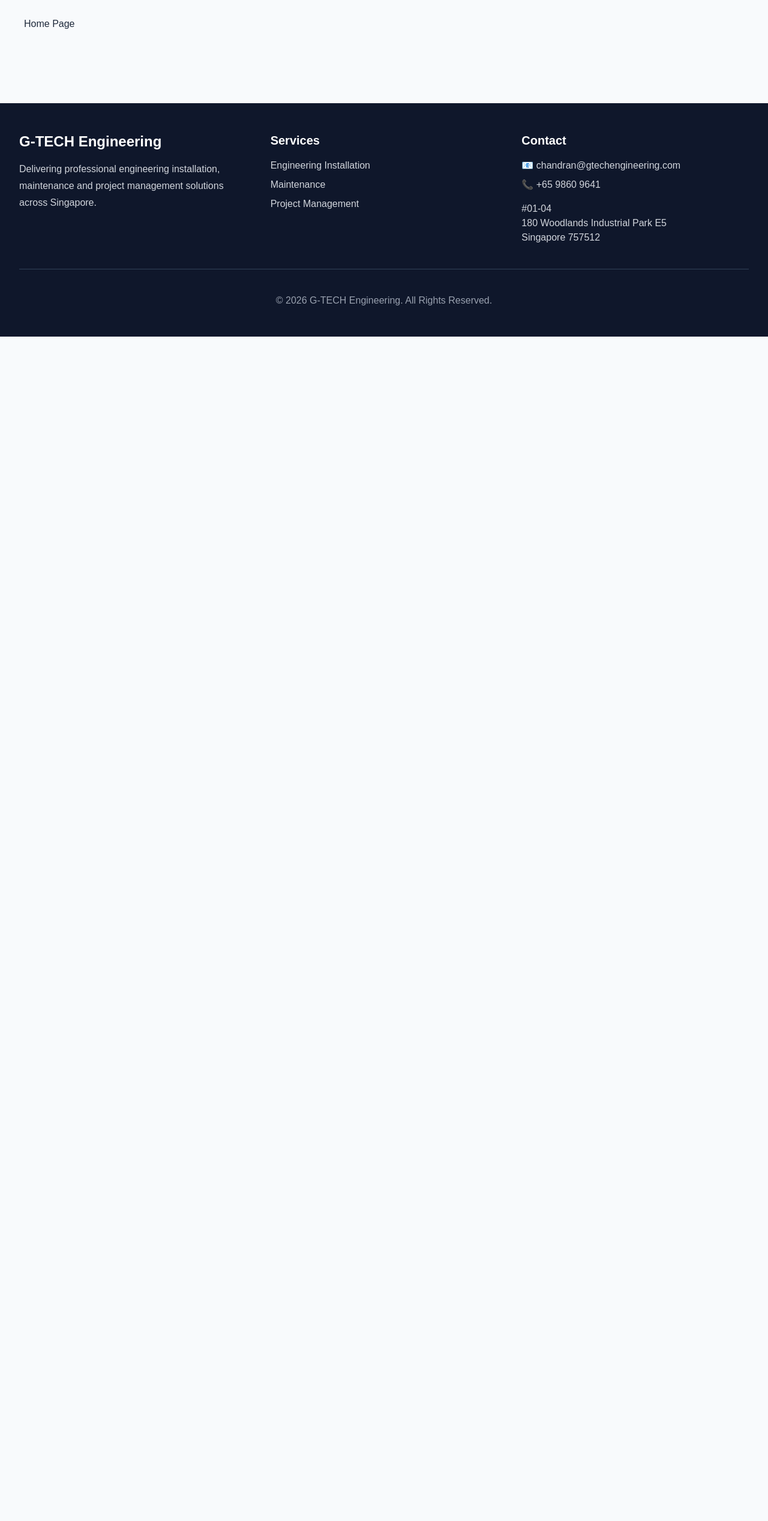
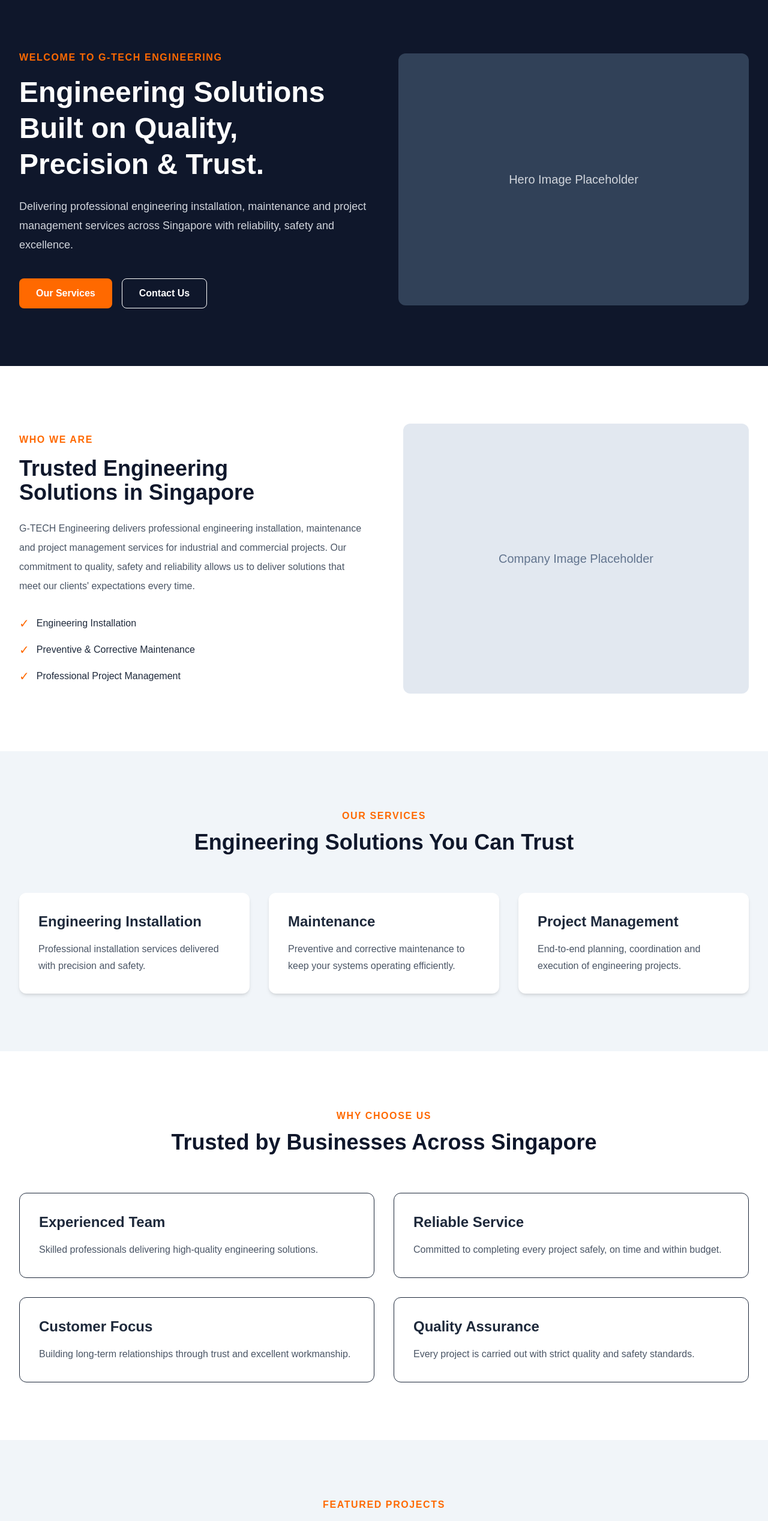
Before and after one commit to nikalyansarathchandran-sketch/GTECH, a React (Vite) app in the folder client/: page / in a window 1280 px wide. Shown: the part 100-2635 px from the top of the page at 60% size. Before the commit the page ends 800 px from the top, so only its background shows below. Built offline with nearby package versions, Linux system fonts and the light colour scheme.

Commit message:
Complete homepage layout

```diff
--- /dev/null
+++ b/client/src/components/home/AboutPreview.jsx
@@ -0,0 +1,64 @@
+function AboutPreview() {
+  return (
+    <section className="bg-white py-24">
+      <div className="max-w-7xl mx-auto px-8 grid md:grid-cols-2 gap-16 items-center">
+
+        {/* Left Side */}
+        <div>
+
+          <p className="text-orange-500 uppercase tracking-widest font-semibold mb-4">
+            Who We Are
+          </p>
+
+          <h2 className="text-4xl font-bold text-slate-900 mb-6">
+            Trusted Engineering
+            <br />
+            Solutions in Singapore
+          </h2>
+
+          <p className="text-gray-600 leading-8 mb-8">
+            G-TECH Engineering delivers professional engineering
+            installation, maintenance and project management
+            services for industrial and commercial projects.
+            Our commitment to quality, safety and reliability
+            allows us to deliver solutions that meet our clients'
+            expectations every time.
+          </p>
+
+          <div className="space-y-4">
+
+            <div className="flex items-center gap-3">
+              <span className="text-orange-500 text-xl">✓</span>
+              <p>Engineering Installation</p>
+            </div>
+
+            <div className="flex items-center gap-3">
+              <span className="text-orange-500 text-xl">✓</span>
+              <p>Preventive & Corrective Maintenance</p>
+            </div>
+
+            <div className="flex items-center gap-3">
+              <span className="text-orange-500 text-xl">✓</span>
+              <p>Professional Project Management</p>
+            </div>
+
+          </div>
+
+        </div>
+
+        {/* Right Side */}
+
+        <div className="flex justify-center">
+
+          <div className="w-full h-[450px] rounded-xl bg-slate-200 flex items-center justify-center text-slate-500 text-xl">
+            Company Image Placeholder
+          </div>
+
+        </div>
+
+      </div>
+    </section>
+  );
+}
+
+export default AboutPreview;
--- /dev/null
+++ b/client/src/components/home/CTA.jsx
@@ -0,0 +1,30 @@
+function CTA() {
+  return (
+    <section className="bg-slate-900 py-24 text-center text-white">
+      <div className="max-w-4xl mx-auto px-8">
+
+        <p className="uppercase tracking-widest text-orange-500 font-semibold mb-4">
+          Let's Work Together
+        </p>
+
+        <h2 className="text-5xl font-bold mb-6">
+          Ready to Start Your Next Engineering Project?
+        </h2>
+
+        <p className="text-gray-300 text-lg leading-8 mb-10">
+          Whether you require engineering installation,
+          maintenance or complete project management,
+          G-TECH Engineering is ready to deliver reliable
+          and professional solutions.
+        </p>
+
+        <button className="bg-orange-500 hover:bg-orange-600 transition px-8 py-4 rounded-lg text-lg font-semibold">
+          Contact Us Today
+        </button>
+
+      </div>
+    </section>
+  );
+}
+
+export default CTA;
--- /dev/null
+++ b/client/src/components/home/Hero.jsx
@@ -0,0 +1,49 @@
+function Hero() {
+  return (
+    <section className="bg-slate-900 text-white">
+      <div className="max-w-7xl mx-auto px-8 py-24 grid md:grid-cols-2 gap-12 items-center">
+
+        {/* Left Side */}
+        <div>
+          <p className="uppercase tracking-widest text-orange-500 font-semibold mb-4">
+            Welcome to G-TECH Engineering
+          </p>
+
+          <h1 className="text-5xl font-bold leading-tight mb-6">
+            Engineering Solutions
+            <br />
+            Built on Quality,
+            <br />
+            Precision & Trust.
+          </h1>
+
+          <p className="text-gray-300 text-lg leading-8 mb-10">
+            Delivering professional engineering installation,
+            maintenance and project management services across
+            Singapore with reliability, safety and excellence.
+          </p>
+
+          <div className="flex gap-4">
+            <button className="bg-orange-500 hover:bg-orange-600 transition px-7 py-3 rounded-lg font-semibold">
+              Our Services
+            </button>
+
+            <button className="border border-white hover:bg-white hover:text-slate-900 transition px-7 py-3 rounded-lg font-semibold">
+              Contact Us
+            </button>
+          </div>
+        </div>
+
+        {/* Right Side */}
+        <div className="flex justify-center">
+          <div className="w-full h-[420px] rounded-xl bg-slate-700 flex items-center justify-center text-gray-300 text-xl">
+            Hero Image Placeholder
+          </div>
+        </div>
+
+      </div>
+    </section>
+  );
+}
+
+export default Hero;
--- /dev/null
+++ b/client/src/components/home/ProjectsPreview.jsx
@@ -0,0 +1,72 @@
+function ProjectsPreview() {
+  const projects = [
+    {
+      title: "Industrial Installation",
+      description:
+        "Professional installation for industrial engineering systems.",
+    },
+    {
+      title: "Maintenance Services",
+      description:
+        "Scheduled maintenance ensuring operational reliability.",
+    },
+    {
+      title: "Engineering Project",
+      description:
+        "Complete project planning and execution from start to finish.",
+    },
+  ];
+
+  return (
+    <section className="bg-slate-100 py-24">
+      <div className="max-w-7xl mx-auto px-8">
+
+        <div className="text-center mb-16">
+
+          <p className="uppercase tracking-widest text-orange-500 font-semibold mb-3">
+            Featured Projects
+          </p>
+
+          <h2 className="text-4xl font-bold text-slate-900">
+            Delivering Results Through Experience
+          </h2>
+
+        </div>
+
+        <div className="grid md:grid-cols-3 gap-8">
+
+          {projects.map((project) => (
+
+            <div
+              key={project.title}
+              className="bg-white rounded-xl overflow-hidden shadow-md hover:shadow-xl transition duration-300"
+            >
+
+              <div className="h-56 bg-slate-300 flex items-center justify-center text-slate-600">
+                Project Image
+              </div>
+
+              <div className="p-6">
+
+                <h3 className="text-2xl font-semibold mb-3">
+                  {project.title}
+                </h3>
+
+                <p className="text-gray-600 leading-7">
+                  {project.description}
+                </p>
+
+              </div>
+
+            </div>
+
+          ))}
+
+        </div>
+
+      </div>
+    </section>
+  );
+}
+
+export default ProjectsPreview;
--- /dev/null
+++ b/client/src/components/home/ServicesPreview.jsx
@@ -0,0 +1,63 @@
+function ServicesPreview() {
+  const services = [
+    {
+      title: "Engineering Installation",
+      description:
+        "Professional installation services delivered with precision and safety.",
+    },
+    {
+      title: "Maintenance",
+      description:
+        "Preventive and corrective maintenance to keep your systems operating efficiently.",
+    },
+    {
+      title: "Project Management",
+      description:
+        "End-to-end planning, coordination and execution of engineering projects.",
+    },
+  ];
+
+  return (
+    <section className="bg-slate-100 py-24">
+      <div className="max-w-7xl mx-auto px-8">
+
+        <div className="text-center mb-16">
+
+          <p className="uppercase tracking-widest text-orange-500 font-semibold mb-3">
+            Our Services
+          </p>
+
+          <h2 className="text-4xl font-bold text-slate-900">
+            Engineering Solutions You Can Trust
+          </h2>
+
+        </div>
+
+        <div className="grid md:grid-cols-3 gap-8">
+
+          {services.map((service) => (
+
+            <div
+              key={service.title}
+              className="bg-white rounded-xl shadow-md p-8 hover:-translate-y-2 transition duration-300"
+            >
+              <h3 className="text-2xl font-semibold mb-4">
+                {service.title}
+              </h3>
+
+              <p className="text-gray-600 leading-7">
+                {service.description}
+              </p>
+
+            </div>
+
+          ))}
+
+        </div>
+
+      </div>
+    </section>
+  );
+}
+
+export default ServicesPreview;
--- /dev/null
+++ b/client/src/components/home/WhyChooseUs.jsx
@@ -0,0 +1,68 @@
+function WhyChooseUs() {
+  const reasons = [
+    {
+      title: "Experienced Team",
+      description:
+        "Skilled professionals delivering high-quality engineering solutions.",
+    },
+    {
+      title: "Reliable Service",
+      description:
+        "Committed to completing every project safely, on time and within budget.",
+    },
+    {
+      title: "Customer Focus",
+      description:
+        "Building long-term relationships through trust and excellent workmanship.",
+    },
+    {
+      title: "Quality Assurance",
+      description:
+        "Every project is carried out with strict quality and safety standards.",
+    },
+  ];
+
+  return (
+    <section className="bg-white py-24">
+      <div className="max-w-7xl mx-auto px-8">
+
+        <div className="text-center mb-16">
+
+          <p className="uppercase tracking-widest text-orange-500 font-semibold mb-3">
+            Why Choose Us
+          </p>
+
+          <h2 className="text-4xl font-bold text-slate-900">
+            Trusted by Businesses Across Singapore
+          </h2>
+
+        </div>
+
+        <div className="grid md:grid-cols-2 gap-8">
+
+          {reasons.map((reason) => (
+
+            <div
+              key={reason.title}
+              className="border rounded-xl p-8 hover:shadow-lg transition duration-300"
+            >
+              <h3 className="text-2xl font-semibold mb-4">
+                {reason.title}
+              </h3>
+
+              <p className="text-gray-600 leading-7">
+                {reason.description}
+              </p>
+
+            </div>
+
+          ))}
+
+        </div>
+
+      </div>
+    </section>
+  );
+}
+
+export default WhyChooseUs;
--- a/client/src/pages/Home.jsx
+++ b/client/src/pages/Home.jsx
@@ -1,8 +1,20 @@
+import Hero from "../components/home/Hero";
+import AboutPreview from "../components/home/AboutPreview";
+import ServicesPreview from "../components/home/ServicesPreview";
+import WhyChooseUs from "../components/home/WhyChooseUs";
+import ProjectsPreview from "../components/home/ProjectsPreview";
+import CTA from "../components/home/CTA";
+
 function Home() {
   return (
-    <section className="p-10">
-      <h1>Home Page</h1>
-    </section>
+    <>
+      <Hero />
+      <AboutPreview />
+      <ServicesPreview />
+      <WhyChooseUs />
+      <ProjectsPreview />
+      <CTA />
+    </>
   );
 }
 
```
